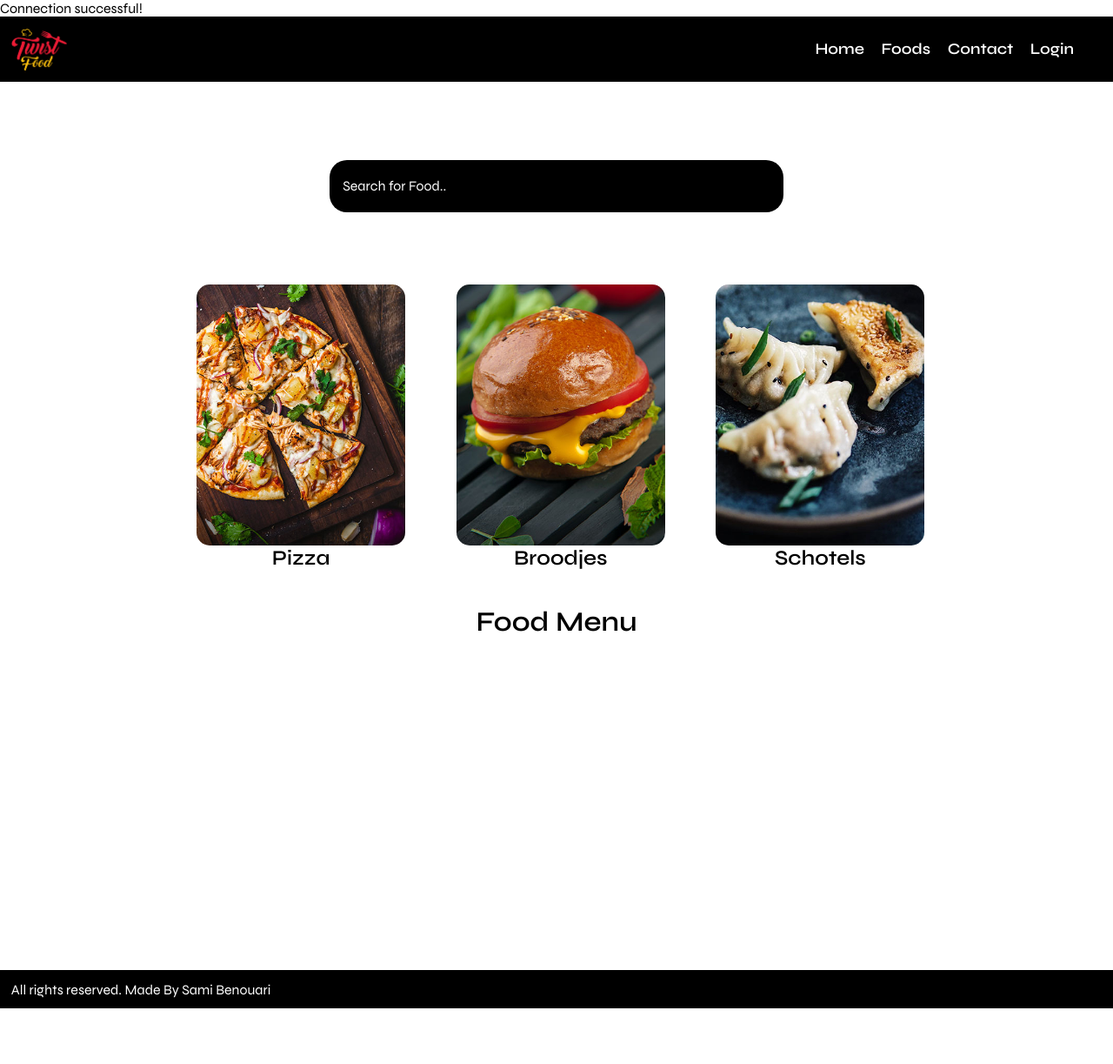
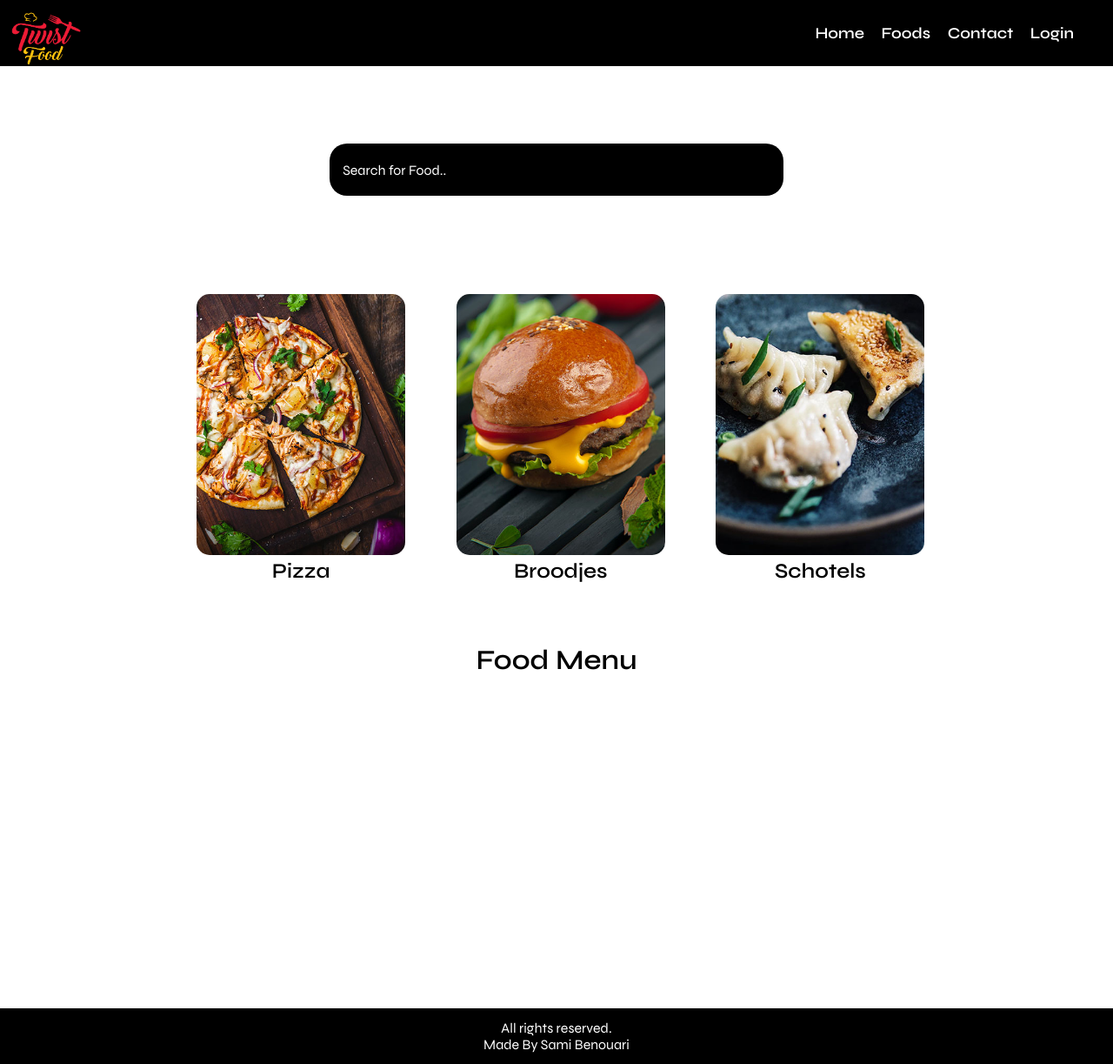
Before and after one commit to Sami024/WebApp, a PHP site: page / in a window 1280 px wide. Shown: the whole page at 87% size. Before the commit the page ends 1159 px from the top, so only its background shows below. Run offline with PHP 8.4, Linux system fonts and the light colour scheme; data that the repository does not hold is empty.

Commit message:
Update V3.6.8

```diff
--- a/html/connectDB.php
+++ b/html/connectDB.php
@@ -6,8 +6,7 @@
 try {
     $pdo = new PDO($dsn, $dbusername, $dbpassword);
     $pdo->setAttribute(PDO::ATTR_ERRMODE, PDO::ERRMODE_EXCEPTION);
-    echo "Connection successful!";
-} catch (PDOException $e) {
+    } catch (PDOException $e) {
    echo "Connection failed: " . $e->getMessage();
 }
 ?>
--- a/html/css/style.css
+++ b/html/css/style.css
@@ -19,9 +19,10 @@
   justify-content: space-between;
   align-items: center;
   background-color: black;
+  height: 50px;
 }
 .logo {
-  width: 5%;
+  width: 80px;
   height: 100%;
 }
 ul {
@@ -164,13 +165,32 @@
   color: white;
 }
 .food-menu-box {
-  min-width: 45%;
+  min-width: 30%;
   height: 120px;
   background-color: rgb(204, 212, 207);
   border: 2px solid white;
   text-align: center;
   border-radius: 20px;
 
+}
+h4 {
+  color: black;
+  font-size: 1.2rem;
+  margin-top: 10px;
+  font-weight: bold;
+}
+h5 {
+  font-size: 1rem;
+  color: black;
+  text-align: left;
+  padding-left: 10px;
+  margin-top: 10px;
+}
+.ingredienten{
+  margin-top: 10px;
+padding-left: 20px;
+
+  text-align: left;
 }
 .container3 {
   width: 95%;
@@ -186,13 +206,15 @@
 }
 
 /* footer */
-.container.text-center {
+.container4  {
   background-color: black;
   color: white;
-
-  /* footer */
+  text-align: center;
+  margin: 0 auto;
+  padding: 1%;
 
 }
+
 /* -----------------------------------------------------------------------------------------------------
 -------------------------------------------------------------------------------------------------------------- */
 /* CSS for Mobile Size or Smaller Screen */
--- a/html/index.php
+++ b/html/index.php
@@ -97,7 +97,7 @@
                 echo "<div class='food-menu-box'>";
                 echo "<h4>" . htmlspecialchars($row['naam']) . "</h4>";
                 echo "<h5>Ingredienten : </h5>";
-                echo "<p>" . htmlspecialchars($row['ingredienten']) . "</p>";
+                echo "<p class='ingredienten'>" . htmlspecialchars($row['ingredienten']) . "</p>";
                 echo "</div>";
             }
             ?>
@@ -111,8 +111,8 @@
 
     <!-- footer Section Starts Here -->
     <footer>
-        <div class="container text-center">
-            <p>All rights reserved. Made By <a href="#">Sami Benouari</a></p>
+        <div class="container4">
+            <p>All rights reserved. <br>  Made By Sami Benouari</p>
         </div>
     </footer>
     <!-- footer Section Ends Here -->
```
